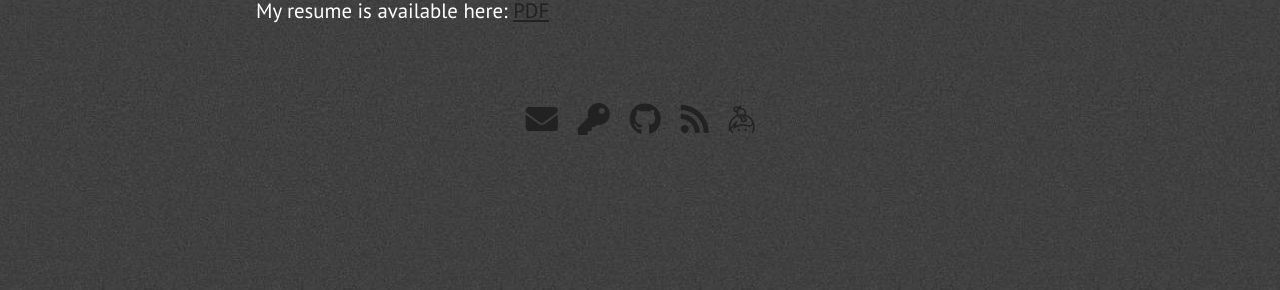
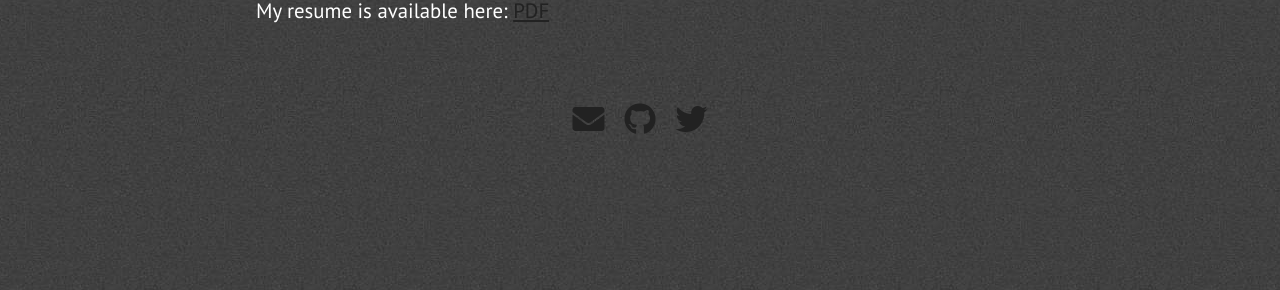
Before and after one commit to mkoseoglu091/mkoseoglu091.github.io, a Jekyll site: the page built from index.html, in a window 1280 px wide. Shown: the part 4491-4781 px from the top of the page. Built offline with Jekyll 4.4.1, drawn with Linux system fonts in a browser that asks for light colours; nearby versions of some CDN libraries.

Commit message:
Update extra.html

```diff
--- a/_includes/extra.html
+++ b/_includes/extra.html
@@ -15,24 +15,13 @@
                 <span class="hint--bottom bottom-link" aria-label="Email">
                     <a href="mailto:{{ site.email }}"><i class="head-icon fas fa-envelope"></i></a>
                 </span>
-                <span class="hint--bottom bottom-link" aria-label="PGP Key">
-                    <a href="https://www.nagekar.com/publickey.abhishek@nagekar.com.asc"><i class="head-icon fas fa-key"></i></a>
-                </span>
                 <span class="hint--bottom bottom-link" aria-label="GitHub">
                     <a href="https://github.com/{{ site.github_username }}"><i class="head-icon fab fa-github"></i></a>
                 </span>
-                <span class="hint--bottom bottom-link" aria-label="Web Blog">
-                    <a href="{{ site.blog_url }}"><i class="head-icon fas fa-rss"></i></a>
+
+                <span class="hint--bottom bottom-link" aria-label="Linkedin">
+                    <a href="www.linkedin.com/in/mehmet-koseoglu-0ba80016a"><i class="head-icon fab fa-twitter"></i></a>
                 </span>
-                <span class="hint--bottom bottom-link" aria-label="Keybase">
-                    <a href="https://keybase.io/{{ site.keybase_username }}"><i class="head-icon fab fa-keybase"></i></a>
-                </span>
-                <!-- <span class="hint--bottom bottom-link" aria-label="Reddit">
-                    <a href="https://www.reddit.com/u/{{ site.reddit_username }}"><i class="head-icon fab fa-reddit"></i></a>
-                </span>
-                <span class="hint--bottom bottom-link" aria-label="Twitter">
-                    <a href="https://twitter.com/{{ site.twitter_username }}"><i class="head-icon fab fa-twitter"></i></a>
-                </span> -->
             </div>
         </div>
     </section>
```
